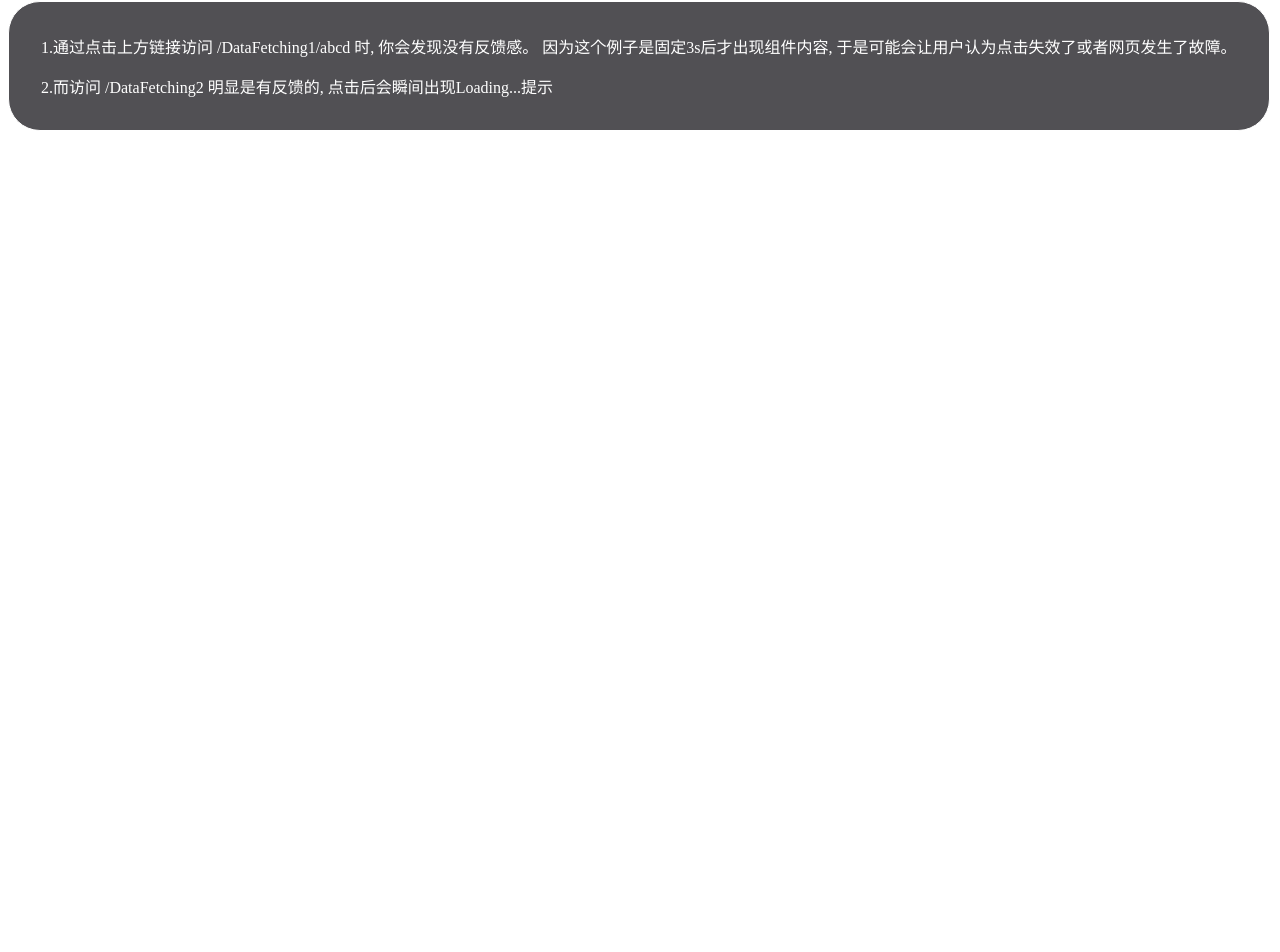
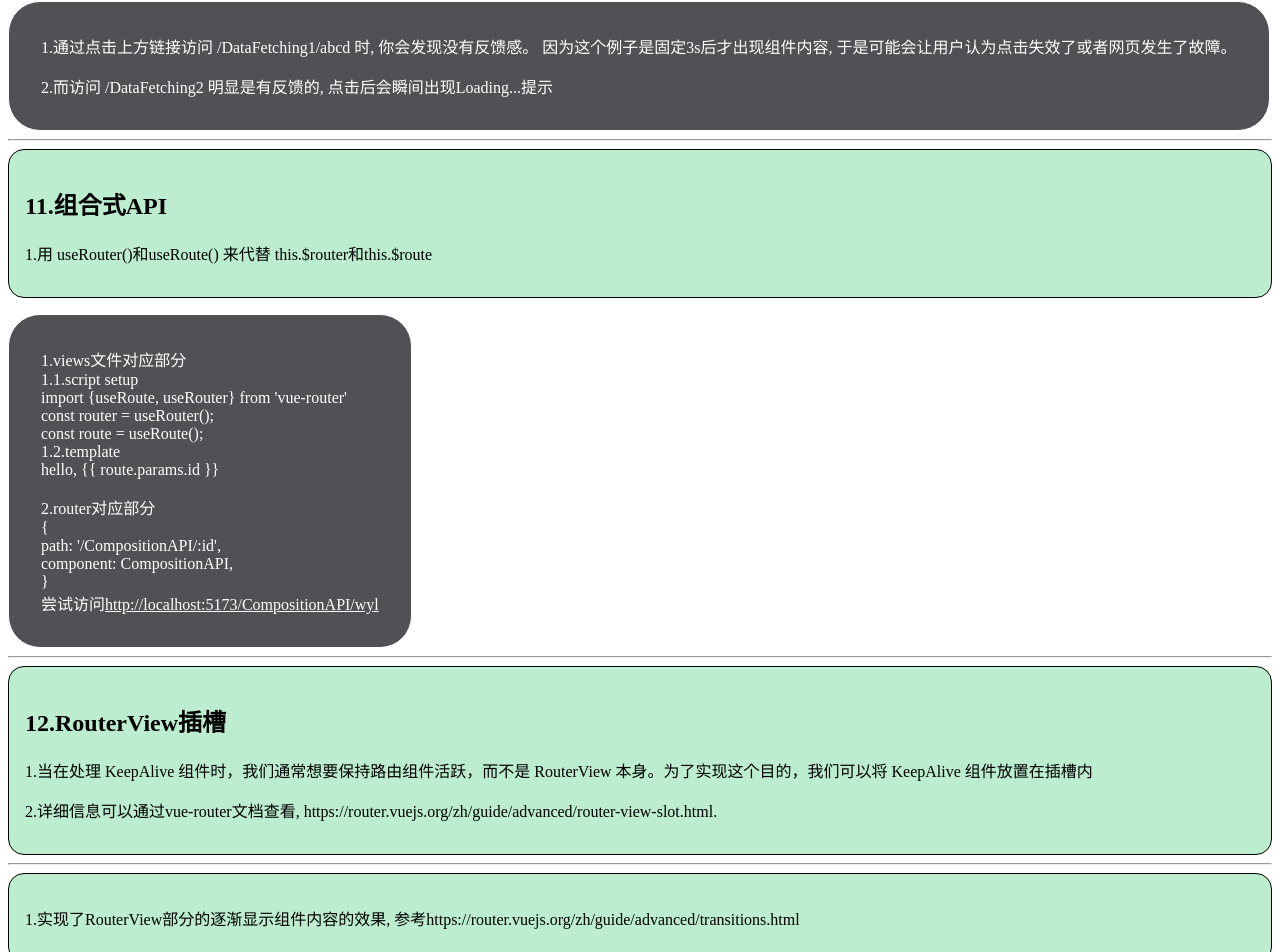
Before and after one commit to yl907/learning-vue, a Vue app in the folder 3_vue-router/: page / in a window 1280 px wide. Shown: the part 4537-5489 px from the top of the page. Before the commit the page ends 4676 px from the top, so only its background shows below. Built offline with nearby package versions, Linux system fonts and the light colour scheme.

Commit message:
add RouterView slot and Transition in App.vue

```diff
--- a/3_vue-router/src/App.vue
+++ b/3_vue-router/src/App.vue
@@ -30,7 +30,17 @@ import store from './store';
 
 <template>
   <div class="view">
-    <router-view></router-view>
+    <!-- 12.RouterView插槽  13.过渡动效 (CSS部分添加在本文件的CSS最后) -->
+    <router-view v-slot="{ Component }">
+      <!-- transition给组件加入转变效果 -->
+      <transition name="fade">
+        <!-- keep alive保持路由组件活跃 -->
+        <keep-alive>
+          <component :is="Component"/>
+        </keep-alive>
+      </transition>
+    </router-view>
+    <!-- ----------------------------- -->
     <div class="twoColumns">
       <div><router-view name="LeftSidebar"></router-view></div>
       <div><router-view name="RightSidebar"></router-view></div>
@@ -221,6 +231,47 @@ import store from './store';
     <p>1.通过点击上方链接访问 /DataFetching1/abcd 时, 你会发现没有反馈感。 因为这个例子是固定3s后才出现组件内容, 于是可能会让用户认为点击失效了或者网页发生了故障。</p>
     <p>2.而访问 /DataFetching2 明显是有反馈的, 点击后会瞬间出现Loading...提示</p>
   </div>
+  <hr />
+  <!-- 11.组合式API -->
+  <div class="box">
+    <h2>11.组合式API</h2>
+    <p>1.用 useRouter()和useRoute() 来代替 this.$router和this.$route</p>
+  </div>
+  <div class="summary">
+    <p>
+      1.views文件对应部分<br />
+      1.1.script setup<br />
+      import {useRoute, useRouter} from 'vue-router'<br />
+      const router = useRouter();<br />
+      const route = useRoute();<br />
+      1.2.template<br />
+      hello, <span v-pre>{{ route.params.id }}</span>
+    </p>
+    <p>
+      2.router对应部分<br />
+      {<br />
+        path: '/CompositionAPI/:id',<br />
+        component: CompositionAPI,<br />
+      }<br />
+      尝试访问<router-link to="/CompositionAPI/wyl">http://localhost:5173/CompositionAPI/wyl</router-link>
+    </p>
+  </div>
+  <hr />
+  <!-- 12.RouterView插槽 -->
+  <div class="box">
+    <h2>12.RouterView插槽</h2>
+    <p>
+      1.当在处理 KeepAlive 组件时，我们通常想要保持路由组件活跃，而不是 RouterView 本身。为了实现这个目的，我们可以将 KeepAlive 组件放置在插槽内
+    </p>
+    <p>
+      2.详细信息可以通过vue-router文档查看, https://router.vuejs.org/zh/guide/advanced/router-view-slot.html.
+    </p>
+  </div>
+  <hr />
+  <!-- 13.过渡动效Transitions -->
+  <div class="box">
+    <p>1.实现了RouterView部分的逐渐显示组件内容的效果, 参考https://router.vuejs.org/zh/guide/advanced/transitions.html</p>
+  </div>
 </template>
 
 <style scoped>
@@ -266,4 +317,13 @@ import store from './store';
       color: white;
     }
   }
+
+  /* 13.过渡动效  13.Transitions */
+  .fade-enter-active {
+    transition: opacity 1s ease;
+  }
+  .fade-enter-from {
+    opacity: 0;
+  }
+
 </style>
```
